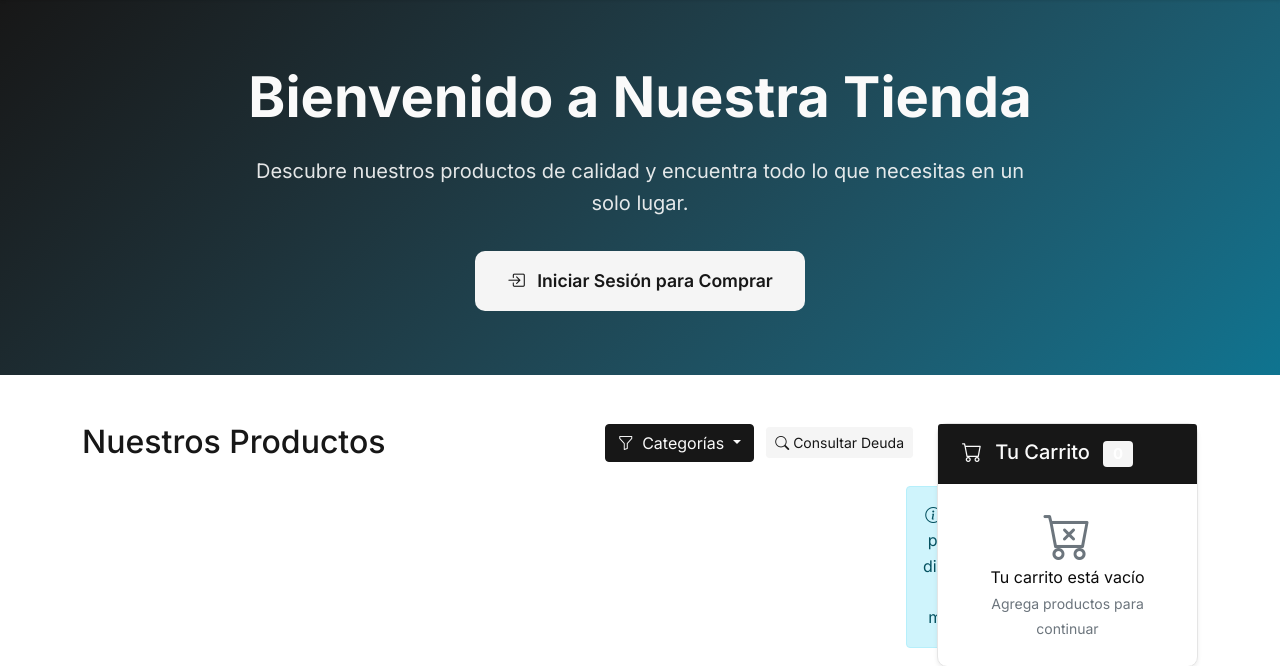
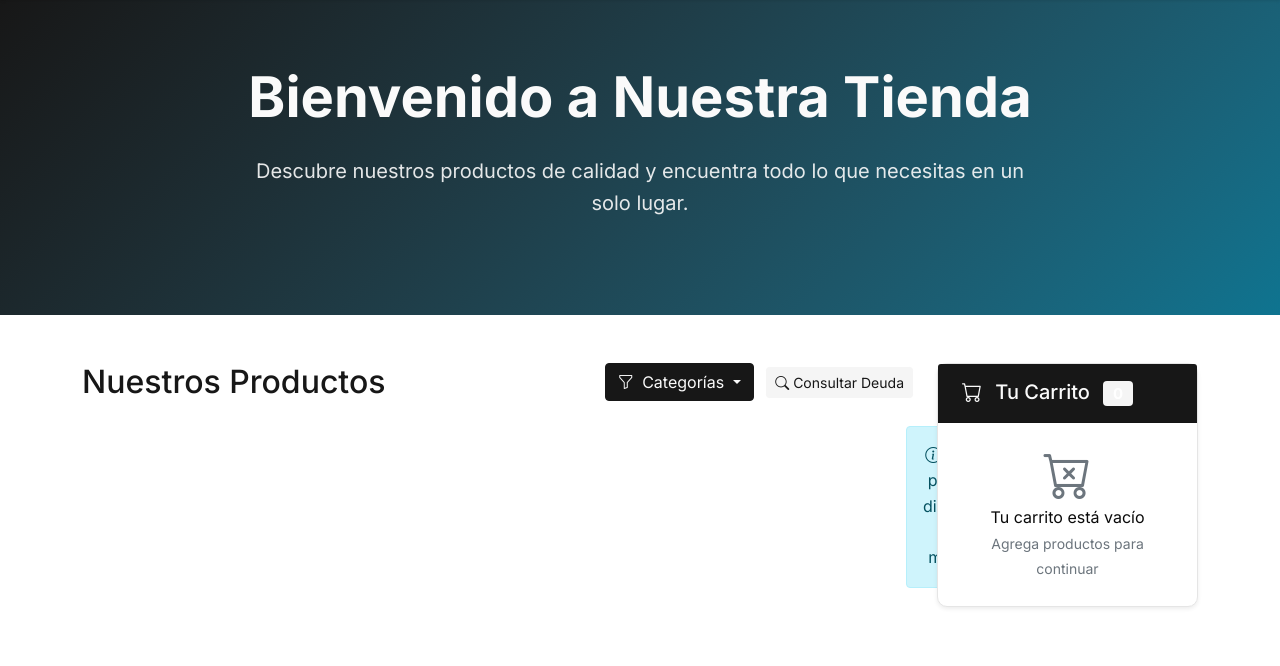
Before and after one commit to hydabodega/bodega, a Flask app: page / in a window 1280 px wide. Shown: the part 59-725 px from the top of the page. Run offline with Flask 3, Linux system fonts and the light colour scheme; data that the repository does not hold is empty; style sheets or scripts are compiled from the project's sources.

Commit message:
Update index.html

```diff
--- a/templates/index.html
+++ b/templates/index.html
@@ -21,18 +21,6 @@
             <p class="hero-subtitle">
                 Descubre nuestros productos de calidad y encuentra todo lo que necesitas en un solo lugar.
             </p>
-
-            {% if not current_user.is_authenticated %}
-            <a href="{{ url_for('login') }}" class="hero-cta">
-                <i class="bi bi-box-arrow-in-right me-2"></i>
-                Iniciar Sesión para Comprar
-            </a>
-            {% else %}
-            <a href="#productos" class="hero-cta">
-                <i class="bi bi-arrow-down me-2"></i>
-                Ver Productos
-            </a>
-            {% endif %}
         </div>
     </div>
 </section>
```
